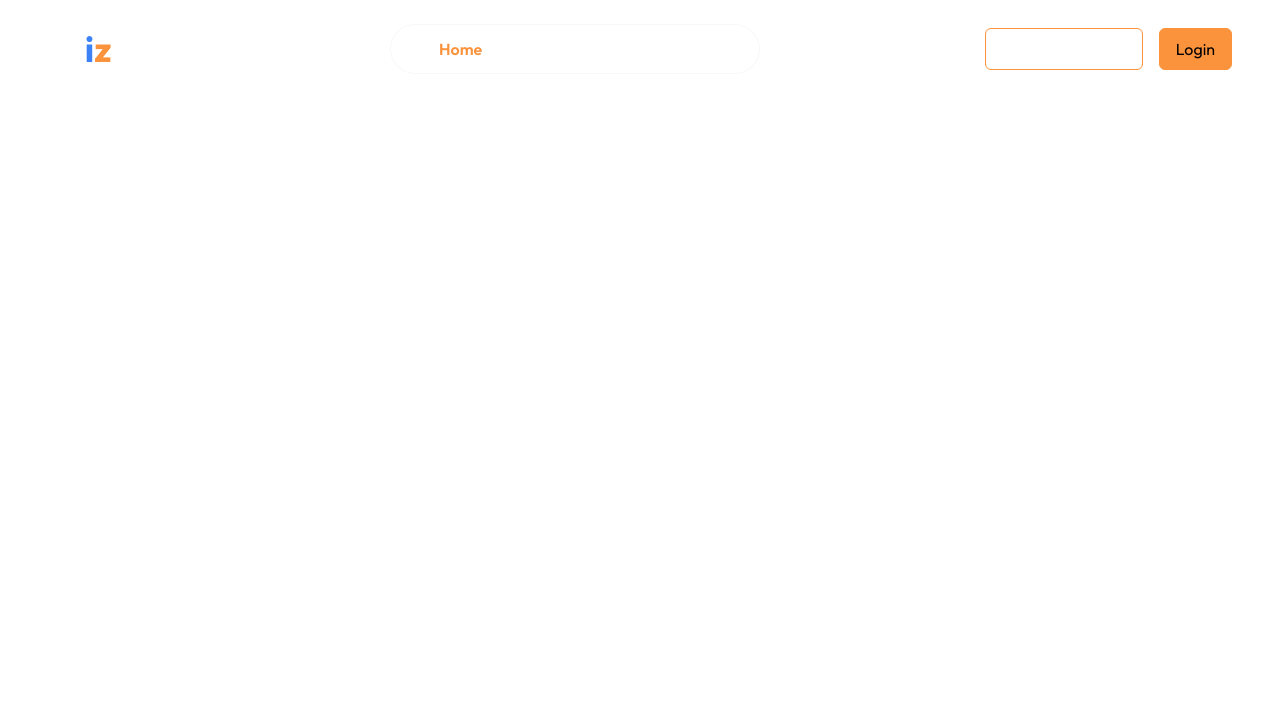
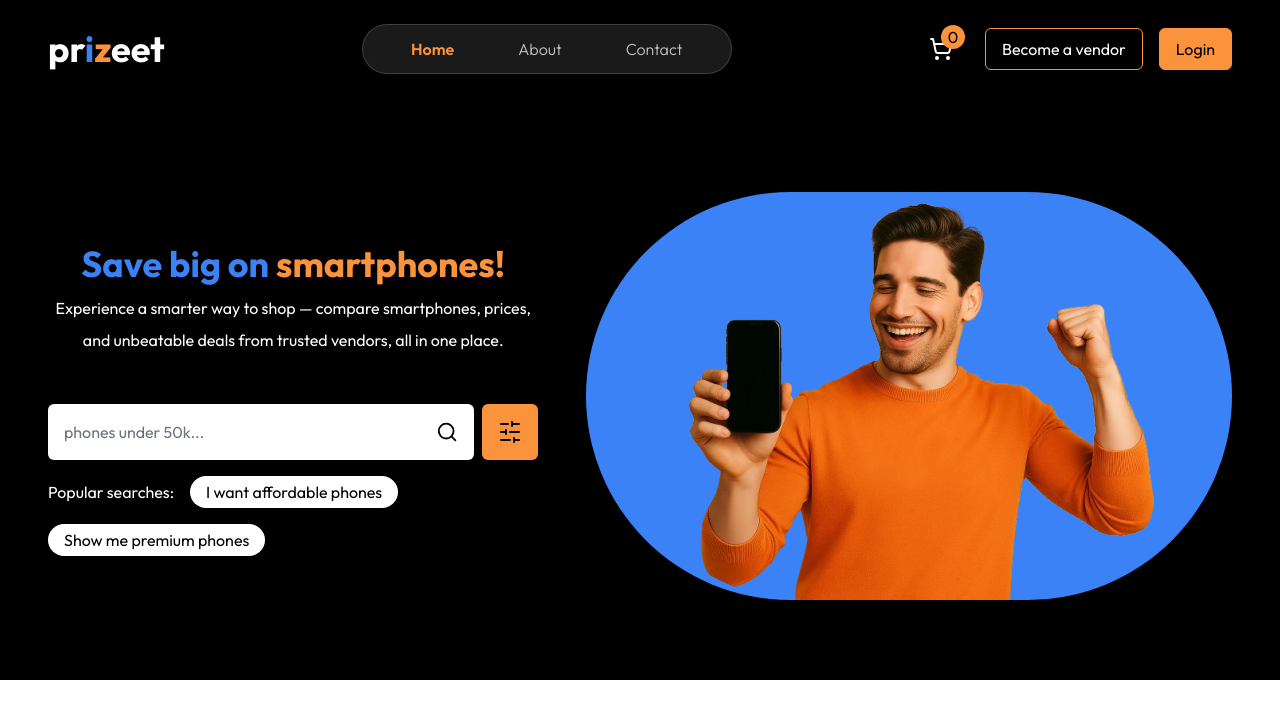
Before and after one commit to i-am-Shekinah/prizeet-redesign, a React (Vite) app: page / in a window 1280 px wide. Shown: the top 718 px of the page. Built offline with nearby package versions, Linux system fonts and the light colour scheme.

Commit message:
feat: implement hero section
- Added an hero image
- Redesigned the search container

```diff
--- a/src/App.tsx
+++ b/src/App.tsx
@@ -1,12 +1,18 @@
-import { Routes } from 'react-router-dom';
+import {
+  Route,
+  Routes,
+} from 'react-router-dom';
 
 import Navbar from './components/layouts/Navbar';
+import Home from './pages/Home';
 
 const App = () => {
   return (
     <>
       <Navbar />
-      <Routes></Routes>
+      <Routes>
+        <Route path="/" element={<Home />} />
+      </Routes>
     </>
   );
 };
--- a/src/components/layouts/Navbar.tsx
+++ b/src/components/layouts/Navbar.tsx
@@ -3,6 +3,7 @@ import { useState } from 'react';
 import {
   CircleUserRound,
   MenuIcon,
+  ShoppingCart,
   XIcon,
 } from 'lucide-react';
 import {
@@ -15,7 +16,7 @@ import {
 const Navbar = () => {
   const [isMenuOpen, setIsMenuOpen] = useState<boolean>(false);
   return (
-    <header className="fixed top-0 left-0 w-full text-white z-40 flex items-center justify-between p-6 lg:px-12">
+    <header className="fixed top-0 left-0 w-full bg-black max-lg:shadow-lg lg:bg-transparent text-white z-40 flex items-center justify-between p-6 lg:px-12">
       <Link to="/" aria-label="Go to homepage">
         <p className="text-white text-4xl font-bold">
           pr<span className="text-blue-500">i</span>
@@ -103,6 +104,13 @@ const Navbar = () => {
 
       {/* quick actions */}
       <div className="hidden lg:flex items-center gap-4">
+        {/* shopping cart */}
+        <div aria-label="Shopping cart" className="relative mr-4">
+          <ShoppingCart />
+          <div className="absolute -top-3 -right-3 bg-orange-400 rounded-full w-full text-center text-black">
+            0
+          </div>
+        </div>
         <Link
           to="/"
           className="px-4 py-2 border border-orange-400 rounded-md hover:bg-orange-400 hover:text-black hover:font-semibold transition-all duration-300 ease-in-out"
@@ -122,6 +130,14 @@ const Navbar = () => {
 
       {/* mobile menu icon + user icon */}
       <div className="flex items-center gap-2 lg:hidden">
+        {/* shopping cart */}
+        <div aria-label="Shopping cart" className="relative mr-1 lg:mr-4">
+          <ShoppingCart />
+          <div className="absolute -top-3 -right-3 bg-orange-400 rounded-full w-full text-center text-black">
+            0
+          </div>
+        </div>
+
         <CircleUserRound
           className="max-lg:ml-4 lg:hidden cursor-pointer"
           aria-label="User profile & Login"
--- /dev/null
+++ b/src/components/sections/Hero.tsx
@@ -0,0 +1,34 @@
+import heroImage from '../../assets/home/hero-image.png';
+import HeroSearch from '../ui/HeroSearch';
+
+const Hero = () => {
+  return (
+    <section className="flex flex-col-reverse lg:flex-row items-center justify-between gap-12 bg-black text-white lg:pt-48 pt-32 pb-20 lg:py-20 px-6 lg:px-12 leading-loose">
+      <div>
+        <h1 className="text-4xl font-bold my-2 text-center text-blue-500">
+          Save big on <span className="text-orange-400">smartphones!</span>
+        </h1>
+        <p className="text-center">
+          Experience a smarter way to shop — compare smartphones, prices, and
+          unbeatable deals from trusted vendors, all in one place.
+        </p>
+
+        {/* search section */}
+        <div className="text-black pt-12">
+          <HeroSearch />
+        </div>
+      </div>
+
+      {/* hero image */}
+      <div className="w-full h-full bg-blue-500 rounded-full">
+        <img
+          src={heroImage}
+          alt="Hero image"
+          className="object-cover mx-auto rounded-full"
+        />
+      </div>
+    </section>
+  );
+};
+
+export default Hero;
--- /dev/null
+++ b/src/components/ui/HeroSearch.tsx
@@ -0,0 +1,131 @@
+import { useState } from 'react';
+
+import { SlidersHorizontal } from 'lucide-react';
+
+import SearchBar from './SearchBar';
+
+const HeroSearch = () => {
+  const [showFilters, setShowFilters] = useState<boolean>(false);
+  const [query, setQuery] = useState<string>("");
+
+  return (
+    <>
+      <div className="flex items-center gap-2 w-full">
+        <SearchBar
+          placeholder="phones under 50k..."
+          query={query}
+          setQuery={setQuery}
+        />
+        <div
+          onClick={() => setShowFilters((prev) => !prev)}
+          className="bg-orange-400 rounded-md p-4 cursor-pointer hover:bg-orange-500 transition-colors duration-200"
+        >
+          <SlidersHorizontal className="text-black cursor-pointer" />
+        </div>
+      </div>
+
+      {/* filters */}
+      <div className="bg-white rounded-md">
+        {/* price range */}
+
+        {showFilters && (
+          <div className="mt-4 bg-white p-4 rounded-md shadow-sm grid gap-4 md:grid-cols-2 ">
+            {/* Price Range */}
+            <div>
+              <label className="block text-sm font-medium mb-1">
+                Price Range
+              </label>
+              <div className="flex items-center gap-2">
+                <input
+                  type="number"
+                  placeholder="₦0"
+                  className="w-1/2 px-2 py-1 border rounded-md bg-white border-black"
+                />
+                <input
+                  type="number"
+                  placeholder="₦10,000,000"
+                  className="w-1/2 px-2 py-1 border rounded-md bg-white border-black"
+                />
+              </div>
+            </div>
+
+            {/* Pay on Delivery */}
+            <div>
+              <label className="block text-sm font-medium mb-1">Delivery</label>
+              <label className="flex items-center gap-2">
+                <input
+                  type="checkbox"
+                  className="appearance-none cursor-pointer border-2 border-orange-400 rounded-sm size-5 checked:bg-orange-400 relative checked:before:content-['✔'] checked:before:text-white checked:before:absolute checked:before:left-[3px] checked:before:top-[-1px] checked:before:text-sm"
+                />
+                Pay on Delivery
+              </label>
+            </div>
+
+            {/* Promotions */}
+            <div>
+              <label className="block text-sm font-medium mb-1">
+                Promotions
+              </label>
+              <label className="flex items-center gap-2">
+                <input
+                  type="checkbox"
+                  className="appearance-none cursor-pointer border-2 border-orange-400 rounded-sm size-5 checked:bg-orange-400 relative checked:before:content-['✔'] checked:before:text-white checked:before:absolute checked:before:left-[3px] checked:before:top-[-1px] checked:before:text-sm"
+                />
+                Promo / Discount
+              </label>
+            </div>
+
+            {/* Condition */}
+            <div>
+              <label className="block text-sm font-medium mb-1">
+                Condition
+              </label>
+              <div className="flex flex-col gap-1">
+                <label className="flex items-center gap-2">
+                  <input
+                    type="checkbox"
+                    className="appearance-none cursor-pointer border-2 border-orange-400 rounded-sm size-5 checked:bg-orange-400 relative checked:before:content-['✔'] checked:before:text-white checked:before:absolute checked:before:left-[3px] checked:before:top-[-1px] checked:before:text-sm"
+                  />
+                  New
+                </label>
+                <label className="flex items-center gap-2">
+                  <input
+                    type="checkbox"
+                    className="appearance-none cursor-pointer border-2 border-orange-400 rounded-sm size-5 checked:bg-orange-400 relative checked:before:content-['✔'] checked:before:text-white checked:before:absolute checked:before:left-[3px] checked:before:top-[-1px] checked:before:text-sm"
+                  />
+                  Used
+                </label>
+                <label className="flex items-center gap-2">
+                  <input
+                    type="checkbox"
+                    className="appearance-none cursor-pointer border-2 border-orange-400 rounded-sm size-5 checked:bg-orange-400 relative checked:before:content-['✔'] checked:before:text-white checked:before:absolute checked:before:left-[3px] checked:before:top-[-1px] checked:before:text-sm"
+                  />
+                  Refurbished
+                </label>
+              </div>
+            </div>
+          </div>
+        )}
+      </div>
+
+      {/* popular searches */}
+      <div className="flex flex-wrap gap-4 items-center mt-4">
+        <p className="text-white">Popular searches:</p>
+        <p
+          className="bg-white px-4 rounded-full cursor-pointer"
+          onClick={() => setQuery("I want affordable phones")}
+        >
+          I want affordable phones
+        </p>
+        <p
+          className="bg-white px-4 rounded-full cursor-pointer"
+          onClick={() => setQuery("Show me premium phones")}
+        >
+          Show me premium phones
+        </p>
+      </div>
+    </>
+  );
+};
+
+export default HeroSearch;
--- /dev/null
+++ b/src/components/ui/SearchBar.tsx
@@ -0,0 +1,73 @@
+import {
+  useEffect,
+  useRef,
+  useState,
+} from 'react';
+
+import {
+  Search,
+  XIcon,
+} from 'lucide-react';
+
+interface SearchBarProps {
+  query?: string;
+  setQuery?: (val: string) => void;
+  action?: string;
+  placeholder?: string;
+  method?: "GET" | "POST";
+}
+
+const SearchBar: React.FC<SearchBarProps> = ({
+  query = "",
+  setQuery,
+  action = "",
+  placeholder = "",
+  method = "GET",
+}) => {
+  const formRef = useRef<HTMLFormElement>(null);
+  const [inputValue, setInputValue] = useState<string>(query);
+
+  useEffect(() => {
+    setInputValue(query);
+  }, [query]);
+
+  const handleChange = (e: React.ChangeEvent<HTMLInputElement>) => {
+    const val = e.target.value;
+    setInputValue(val);
+    setQuery?.(val);
+  };
+
+  const clearForm = () => {
+    setInputValue("");
+    setQuery?.("");
+    formRef.current?.reset();
+  };
+  return (
+    <form
+      ref={formRef}
+      action={action}
+      method={method}
+      className="flex items-center gap-2 bg-white p-4 rounded-md w-full"
+    >
+      <input
+        type="text"
+        autoFocus
+        placeholder={placeholder}
+        value={inputValue}
+        onChange={handleChange}
+        className="w-full h-full bg-transparent outline-none text-black placeholder:text-gray-500"
+      />
+
+      {inputValue && (
+        <XIcon
+          onClick={clearForm}
+          className="cursor-pointer"
+          aria-label="Clear form button"
+        />
+      )}
+      <Search className="cursor-pointer" aria-label="Search button" />
+    </form>
+  );
+};
+
+export default SearchBar;
--- /dev/null
+++ b/src/pages/Home.tsx
@@ -0,0 +1,11 @@
+import Hero from '../components/sections/Hero';
+
+const Home = () => {
+  return (
+    <>
+      <Hero />
+    </>
+  );
+};
+
+export default Home;
```
Also changed, not shown: src/assets/home/hero-image.png (added).
